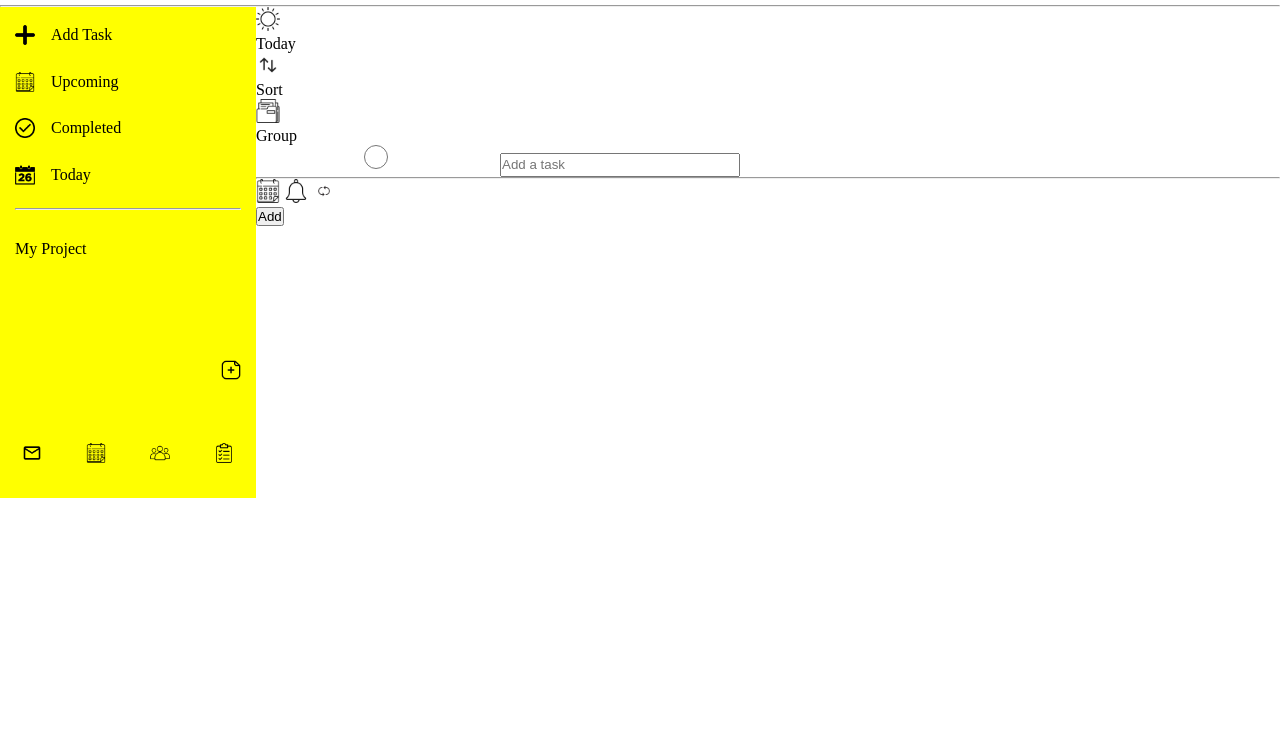
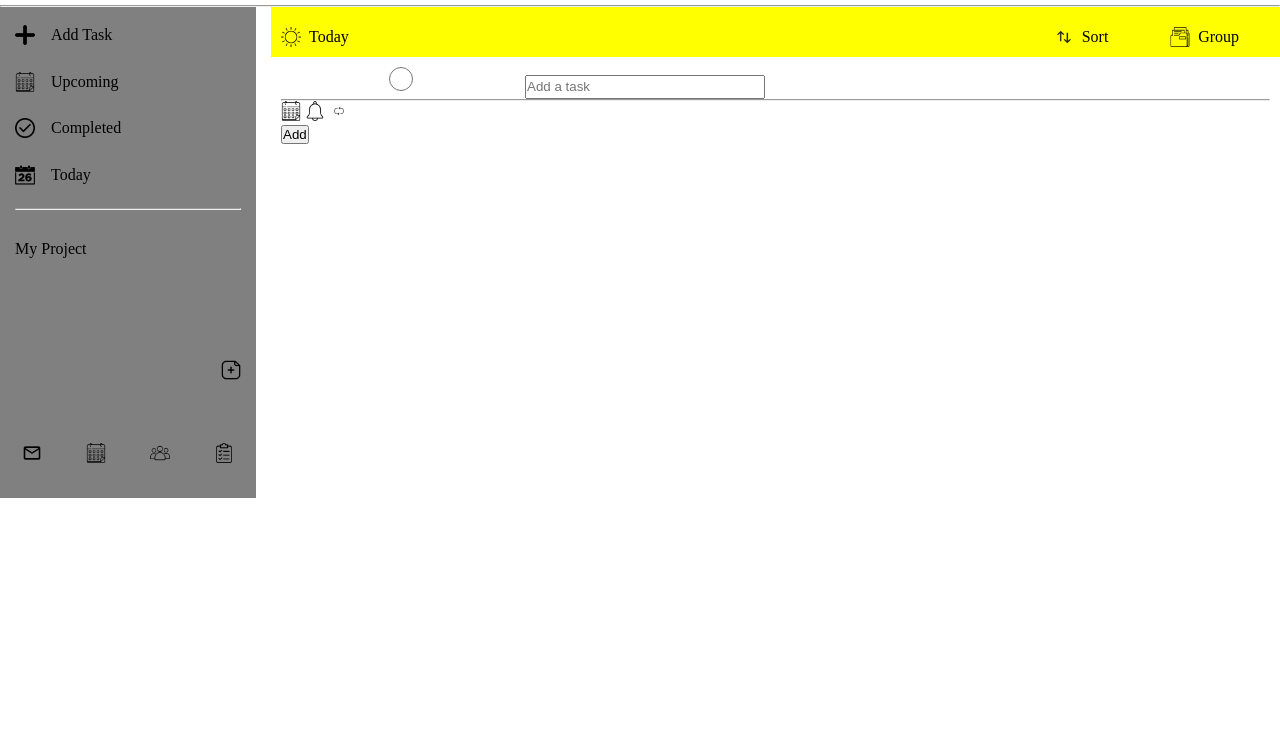
Before and after one commit to Sorbari2016/todo, a website built with webpack: page src/index.html in a window 1280 px wide. Shown: the part 57-800 px from the top of the page. Built offline with nearby package versions, Linux system fonts and the light colour scheme; files whose address does not match are found by name.

Commit message:
Structured the top ribbon with css

```diff
--- a/src/index.html
+++ b/src/index.html
@@ -71,8 +71,8 @@
                 </div>
             </div>
             <div class="main_area">
-                <div class="ribbon ribbon1">
-                    <div class="today">
+                <div class="ribbon ribbon1 pry_mgn sdy_pad">
+                    <div class="today item">
                         <img src="./images/sunny.png" alt="sunny day icon">
                         <p>Today</p>
                     </div>
@@ -80,17 +80,17 @@
                         <p></p>
                     </div>
                     <div class="right_icons">
-                        <div class="rib_icon">
+                        <div class="rib_icon item">
                             <img src="./images/arrow.png" alt="sort icon">
                             <p>Sort</p>
                         </div>
-                        <div class="rib_icon">
+                        <div class="rib_icon item">
                             <img src="./images/folder.png" alt="group icon">
                             <p>Group</p>
                         </div>
                     </div>
                 </div>
-                <div class="new_task">
+                <div class="ribbon ribbon2 pry_mgn sdy_pad">
                     <div class="top">
                         <span>
                             <input type="radio">
--- a/src/style.css
+++ b/src/style.css
@@ -7,11 +7,26 @@
    margin: 0;
 }
 
+/* Primary Padding */
+.pry_pad {
+   padding: 15px;
+}
+
+.sdy_pad {
+   padding: 10px;
+}
+
+/* Primary Margin */
+.pry_mgn {
+   margin-left: 15px;
+}
+
+
 /* HEADER RULES */
 
 img {
-   height: 1.5rem;
-   width: 1.5rem;
+   height: 1.25rem;
+   width: 1.25rem;
 }
 
 img[alt="search icon"] {
@@ -64,15 +79,11 @@ input {
 
 /* SIDE BAR RULES */
 .sidebar {
-   background-color: yellow;
+   background-color: grey;
    display: grid;
    grid-template-rows: repeat(2, 2fr) 0.5fr;
 }
 
-/* Primary Padding */
-.pry_pad {
-   padding: 15px;
-}
 
 
 /* Layout within the sections */
@@ -80,12 +91,6 @@ input {
    display: grid;
    grid-template-rows: repeat(4, 1fr);
    gap: 20px;
-}
-
-/* Rules for the images in the side bar */
-.sidebar img {
-   height: 1.25rem;
-   width: 1.25rem;
 }
 
 /* Rule for the sibe bar items */
@@ -111,3 +116,23 @@ footer {
    display: flex;
    justify-content: space-around;
 }
+
+/* MAIN AREA RULES */
+/* Layout for the top ribbob */
+.ribbon1 {
+   background-color: yellow;
+   display: grid;
+   grid-template-columns: 1fr 2fr 1fr;
+   padding-top: 20px;
+}
+
+/* Rules for the right icons, Top */
+.right_icons {
+   display: flex;
+   justify-content: space-around;
+}
+
+/* Gap for the top ribbon */
+.ribbon1 .item {
+   gap: 0.5rem;
+}
```
